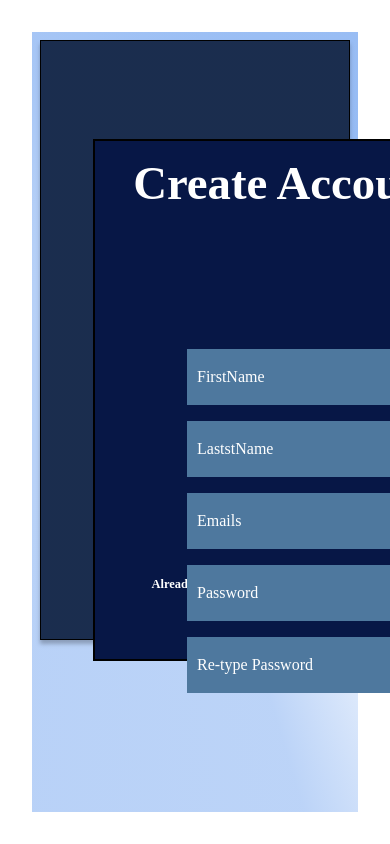
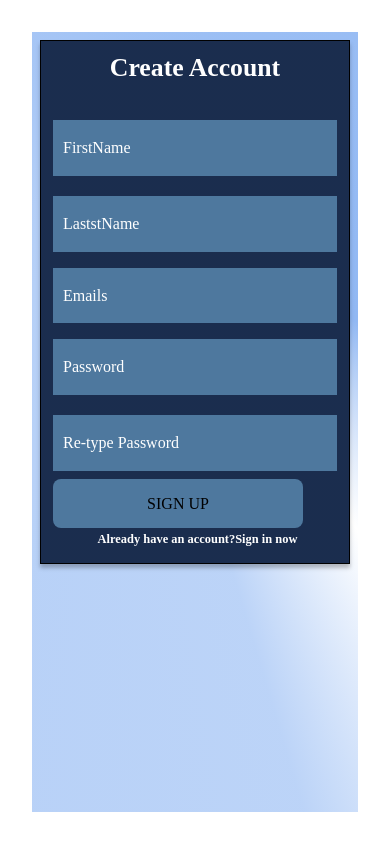
Before and after one commit to Sylvie-sys/HRM-group1, a React (Vite) app: page /signup in a window 390 px wide. Built offline with nearby package versions, Linux system fonts and the light colour scheme.

Commit message:
adding auth repository

```diff
--- a/src/App.tsx
+++ b/src/App.tsx
@@ -2,7 +2,7 @@
 import './App.css'
 import { createBrowserRouter, RouterProvider } from 'react-router-dom';
 import LoginPage from "./Components/login-page/calling"
-import Signup from './Components/signup';
+import Signup from './routes/signup';
 
 const router = createBrowserRouter([
   {
--- a/src/Components/login-page/style.css
+++ b/src/Components/login-page/style.css
@@ -21,60 +21,6 @@ top: 1px;
    left: 22em;
    top: 5em;
    border: 2PX solid black;
-}
-.txt-field{
-    height: 40px;
-    width: 80%;
-    position: relative;
-    margin: 32px 0;
-    color: white;
-    left: 5em;
-    top: 8em;
-    border: none;
-}
-.txt-field input{
-    height: 100%;
-    width: 100%;
-    position: relative;
-    padding: 10px;
-    background-color: none;
-    background-color: inherit;
-    border: none;
-    outline: none;
-    background-color: #1e3861;
-}
-.txt-field input:valid ~ span.error-text{
-    display: none;
-}
-.txt-field input:not(:valid) ~ span.helper-text{
-    display: none;
-}
-.txt-field input:not(:valid) ~ span.error-text{
-    color: red;
-   font-size: 12px;
-   font-weight: 300;
-   /* font-family: sans-serif; */
-}
-.email .txt-field input ~ span.helper-text{
-    font-size: 17px;
-    position: relative;
-    color: white;
-    left: 54px;
-    top: 99px;
-   font-weight: 500;
-  }
-.txt-field label{
-    position: absolute;
-    top: 50%;
-    left: 19px;
-    color: white;
-    background-color: #143464;
-    font-size: 16px;
-    font-weight: 400;
-    transform: translateY(-50%);
-    background-color: inherit;
-    background-color: none;
-    transition: all 0.1s cubic-bezier(0, 0, 0.3, 1);
 }
 a{
     text-decoration: none;
@@ -101,36 +47,7 @@ p{
     left: 34.6em;
     top: 6.8em;
 }
- /* Variants */
-.txt-field.two input{
 
-    color: white;
-    /* background-color: #787d8d; */
-}
-.txt-field.two input:focus{
-    border: none;
-    background-color: white;
-}
- /* .txt-field.one label{
-    padding: 8px;
-}  */
-.txt-field.two  input:focus ~ label, .one.not-empty label{
-    top: 3px;
-    color: #4b5063;
-    font-size: 12px;
-    left: 14px;
-    background-color: white;
-}
-.txt-field.two input{
-    padding-bottom: 0;
-    padding-top: 22px;
-
-}
-.txt-field.two input:focus ~ label, .two.not-empty label{
-    top: 14px;
-    color: #4b5063;
-
-}
 /* .txt-field.three{
 background-color: white;
 border-bottom:1px solid #242424;
@@ -265,10 +182,7 @@ padding: 9px 69px;
 color: #3a5b8b;
 }
 
-/*.txt-field.one  input:focus ~ label{
-      background-color: none;
-          color: white;
-        }
+/*
 .check{
     height: 26px;
     width: 26px;
--- /dev/null
+++ b/src/data/repository/authentication-impl.ts
@@ -0,0 +1,27 @@
+import { Authentication, LoginOptions, VerifyUserResponse } from "./authentication";
+
+export default class AuthenticationImpl implements Authentication {
+    private API_ENDPOINT = "https://web-production-3d1f.up.railway.app/api/auth";
+    async register(userData: NewUser): Promise<User> {
+        const endpoint = `${this.API_ENDPOINT}/register`;
+        const requestOptions: RequestInit = {
+            method: "POST",
+            headers: {
+                "accept": "application/json",
+                "Content-Type": "application/json"
+            },
+            body: JSON.stringify(userData)
+        }
+
+        const response = await fetch(endpoint, requestOptions);
+        const resultPayload = await response.json();
+        const user = resultPayload.payload;
+        return user;
+    }
+    verify(code: string): VerifyUserResponse {
+        throw new Error("Method not implemented.");
+    }
+    login({ email: password }: LoginOptions): User {
+        throw new Error("Method not implemented.");
+    }
+}
--- a/src/Components/signup/index.tsx
+++ b/src/routes/signup/index.tsx
@@ -1,8 +1,10 @@
 import { ChangeEventHandler } from "react";
 import "./signup.css"
-import { TextFieldExplained } from "../text-field-explained";
+import { TextFieldExplained } from "../../Components/text-field-explained";
+import Authentication from "../../data/repository/authentication-impl";
+const authRepository = new Authentication();
+const Signup = () => {
 
-const Signup = () => {
 
     let email = "";
     let password = "";
@@ -20,11 +22,23 @@ const Signup = () => {
 
     }
 
-    const loginAction = (evt: any) => {
+    const createUser = async (evt: any) => {
         evt.preventDefault();
-        const cred = { email, password, number };
-        // call the auth api
-        console.log(cred);
+        // const cred = { email, password, number };
+        // // call the auth api
+        // console.log(cred);
+
+        const newUser: NewUser = {
+            email: "test@email.com",
+            password: "Abcd@1234",
+            first_name: "Test",
+            last_name: "User",
+            phone_number: "2507883212342"
+        };
+
+        const user = await authRepository.register(newUser);
+        console.log(user);
+
 
     }
 
@@ -34,21 +48,18 @@ const Signup = () => {
             <div className="container">
 
 
-                <form action="" onSubmit={loginAction} className="form">
+                <form action="" onSubmit={createUser} className="signup-form">
                     <div className='header-text'>
                         <h3>Create Account</h3>
                     </div>
-                    <div className="input-field1">
+                    <div className="singup-inputs-group">
                         <TextFieldExplained name="name" type="text" variant="two" label="FirstName" />
                         <TextFieldExplained name="name" type="text" variant="two" label="LaststName" />
                     </div>
-                    <div className="input-field2">
                         <TextFieldExplained name="name" type="email" variant="two" label="Emails" />
-                    </div>
-                    <div className="input-field3">
+                    <div className="singup-inputs-group">
                         <TextFieldExplained onChange={onPasswordChange} name="passcode" type="password" variant="two" label="Password" />
                         <TextFieldExplained onChange={onPasswordChange} name="passcode" type="password" variant="two" label="Re-type Password" />
-
                     </div>
                     <button className='signup-btn'>SIGN UP</button>
                     <div className="end">
--- a/src/Components/signup/signup.css
+++ b/src/routes/signup/signup.css
@@ -19,9 +19,7 @@ left: 540px;
 top: 139px;
 font-family: 'Poppins';
 font-style: normal;
-font-weight: 700;
-font-size: 40px;
-line-height: 60px;
+font-size: 22px;
 /* identical to box height */
 color: #FFFFFF;
 }
@@ -30,10 +28,9 @@ color: #FFFFFF;
     box-sizing: border-box;
 
     width: 100%;
-    max-width: 800px;
-    height: 600px;
+    max-width: 500px;
+    /* height: 600px; */
     margin: 0 auto;
-    top: 100px;
 
     background: linear-gradient(0deg, rgba(0, 0, 0, 0.2), rgba(0, 0, 0, 0.2)), #213861;
     border: 1px solid #000000;
@@ -45,72 +42,37 @@ color: #FFFFFF;
 
 }
 
-.form {
+.signup-form {
 
     /* position: absolute; */
     width: 100%;
-    max-width: 614px;
     height: 522px;
-    left: 93px;
-    top: 139px;
+    /* left: 93px;
+    top: 139px; */
     padding: 12px;
+    display: flex;
+    flex-direction: column;
 
 }
+.signup-form .txt-field {
+    margin: 8px 0;
+}
 
-.input-field1 {
-    /* display: flex;
-justify-content: space-between;
-gap: 30px */
+.singup-inputs-group {
     display: flex;
     flex-direction: row;
     align-items: center;
     padding: 0px;
-    gap: 40px;
+    gap: 4px;
     width: 100%;
-    /* height: 80px; */
+    position: relative;
+}
+.singup-inputs-group .txt-field{
+    width: 100%;
+    min-width: none;
+}
 
 
-    /* Inside auto layout */
-
-    /* flex: none;
-order: 0;
-flex-grow: 0; */
-}
-
-.input-field2 {
-    display: flex;
-    flex-direction: column;
-    justify-content: center;
-    align-items: flex-start;
-    padding: 0px;
-    gap: 10px;
-    width: 100%;
-    /* height: 81px; */
-}
-
-.input-field1 .txt-field,
-.input-field2 .txt-field,
-.input-field3 .txt-field {
-    max-width: 100%;
-    margin: 8px 0;
-}
-
-.input-field3 {
-    display: flex;
-    flex-direction: row;
-    align-items: center;
-    padding: 0px;
-    gap: 40px;
-    width: 100%;
-    /* height: 80px; */
-
-
-    /* Inside auto layout */
-
-    /* flex: none;
-order: 2;
-flex-grow: 0; */
-}
 .signup-btn{
 display: flex;
 flex-direction: row;
@@ -118,12 +80,9 @@ justify-content: center;
 align-items: center;
 padding: 0px;
 gap: 10px;
-position: absolute;
 max-width: 100%;
 width: 250px;
 height: 50px;
-left: 850px;
-top: 48%;
 background: #4E789E;
 }
 .end{
@@ -171,11 +130,7 @@ background: #4E789E;
 
 @media (max-width: 680px) {
 
-    .input-field1,
-    .input-field2,
-    .input-field3 {
-        display: flex;
+    .singup-inputs-group  {
         flex-direction: column;
-        gap: 0;
     }
 }
--- a/vite.config.ts
+++ b/vite.config.ts
@@ -4,7 +4,7 @@ import react from '@vitejs/plugin-react'
 // https://vitejs.dev/config/
 export default defineConfig({
   server: {
-    port: "8080"
+    port: "3000"
   },
   plugins: [react()],
 })
```
Also changed, not shown: src/data/model/user.d.ts (added, +17 -0 lines), src/data/repository/authentication.d.ts (added, +17 -0 lines).
